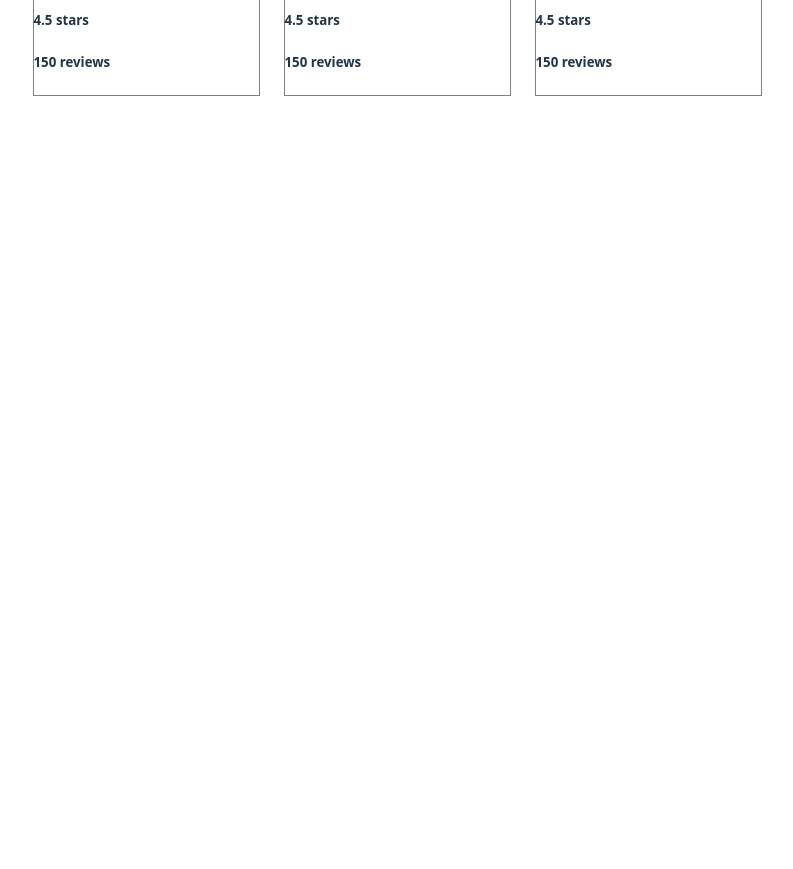
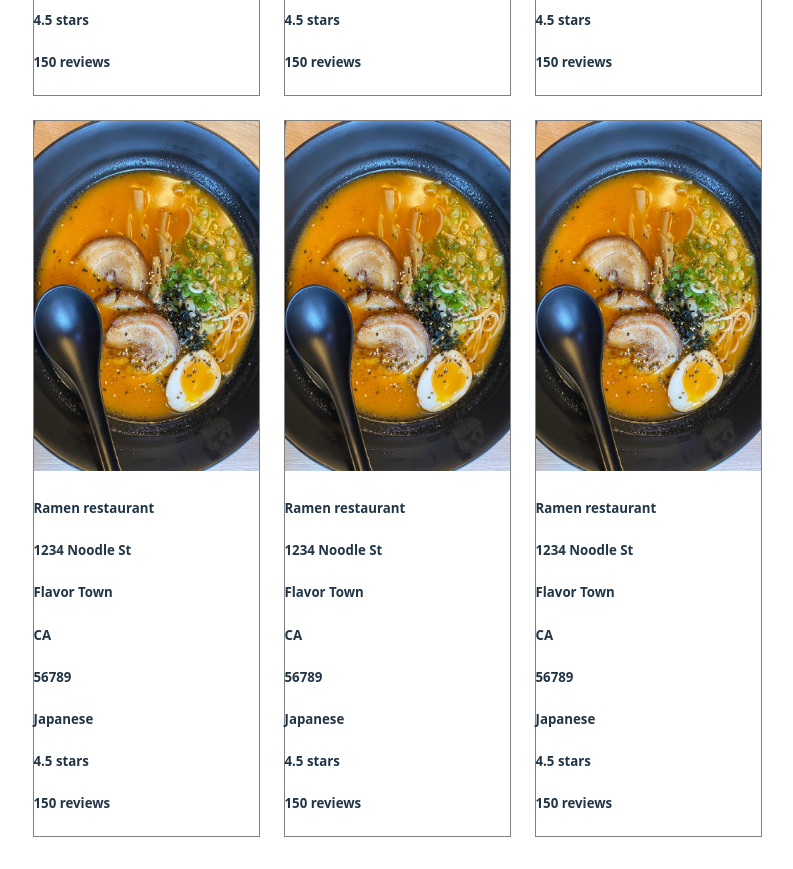
Before and after one commit to iLikeRamen13/Ravenous, a React (Vite) app: page / in a window 1280 px wide. Shown: the part 720-1589 px from the top of the page, without its empty margins (243-1036 px from the left). Before the commit the page ends 848 px from the top, so only its background shows below. Built offline with nearby package versions, Linux system fonts and the light colour scheme.

Commit message:
Finally fixed code and added comments for readability

```diff
--- a/src/App.jsx
+++ b/src/App.jsx
@@ -1,7 +1,9 @@
+// Imports
 import './App.css'
 import BusinessList from './components/BusinessList/BusinessList.jsx'
 import Searchbar from './components/Searchbar/Searchbar.jsx'
 
+// Define the app component to be rendered
 function App() {
   return (
     <div>
@@ -12,4 +14,5 @@ function App() {
   )
 }
 
+// Export
 export default App
--- a/src/components/Business/Business.jsx
+++ b/src/components/Business/Business.jsx
@@ -1,20 +1,33 @@
 // Imports
 import Ramen from '../../assets/Ramen.webp'
 import './Business.css';
+
+const business = {
+    imgSrc: Ramen,
+    name: 'Ramen restaurant',
+    address: '1234 Noodle St',
+    city: 'Flavor Town',
+    state: 'CA',
+    zipCode: '56789',
+    category: 'Japanese',
+    rating: 4.5,
+    reviewCount: 150
+};
+
 
 // Define the business component
 function Business() {
     return (
         <div id='business-card'>
-            <img src={Ramen} alt='a restaurant' height='350' width='225' id='business-image'/>
-            <h5 id='business-name'>Ramen restaurant</h5>
-            <h5 id='business-address'>1234 Noodle St</h5>
-            <h5 id='business-city'>Flavor Town</h5>
-            <h5 id='business-state'>CA</h5>
-            <h5 id='business-zip-code'>56789</h5>
-            <h5 id='business-category'>Japanese</h5>
-            <h5 id='business-rating'>4.5 stars</h5>
-            <h5 id='business-review-count'>150 reviews</h5>
+            <img src={business.imgSrc} alt='a restaurant' height='350' width='225' id='business-image'/>
+            <h5 id='business-name'>{business.name}</h5>
+            <h5 id='business-address'>{business.address}</h5>
+            <h5 id='business-city'>{business.city}</h5>
+            <h5 id='business-state'>{business.state}</h5>
+            <h5 id='business-zip-code'>{business.zipCode}</h5>
+            <h5 id='business-category'>{business.category}</h5>
+            <h5 id='business-rating'>{business.rating} stars</h5>
+            <h5 id='business-review-count'>{business.reviewCount} reviews</h5>
         </div>
     )
 }
--- a/src/components/BusinessList/BusinessList.jsx
+++ b/src/components/BusinessList/BusinessList.jsx
@@ -1,9 +1,14 @@
+// Imports
 import Business from "../Business/Business";
 import './BusinessList.css';
+
 // Define the business list component
 function BusinessList() {
     return (
         <div className="BusinessList">
+            <Business />
+            <Business />
+            <Business />
             <Business />
             <Business />
             <Business />
--- a/src/components/Searchbar/Searchbar.jsx
+++ b/src/components/Searchbar/Searchbar.jsx
@@ -1,5 +1,7 @@
+// Imports
 import './Searchbar.css'
 
+// Define the searchbar component
 function Searchbar() {
     return (
         <div className="Searchbar">
@@ -11,4 +13,5 @@ function Searchbar() {
     )
 }
 
+// Export
 export default Searchbar;
--- a/src/main.jsx
+++ b/src/main.jsx
@@ -1,8 +1,10 @@
+// Imports
 import { StrictMode } from 'react'
 import { createRoot } from 'react-dom/client'
 import './index.css'
 import App from './App.jsx'
 
+// Render the application
 createRoot(document.getElementById('root')).render(
   <StrictMode>
     <App />
```
